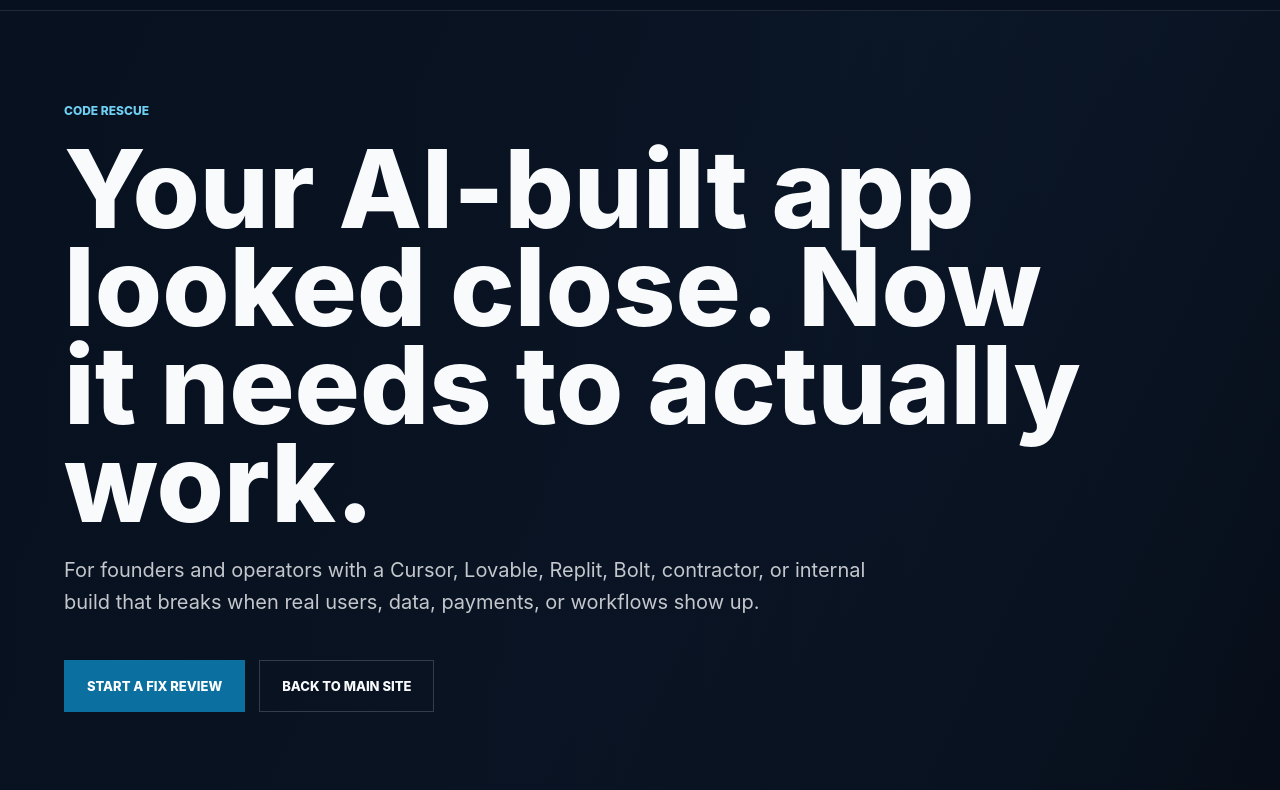
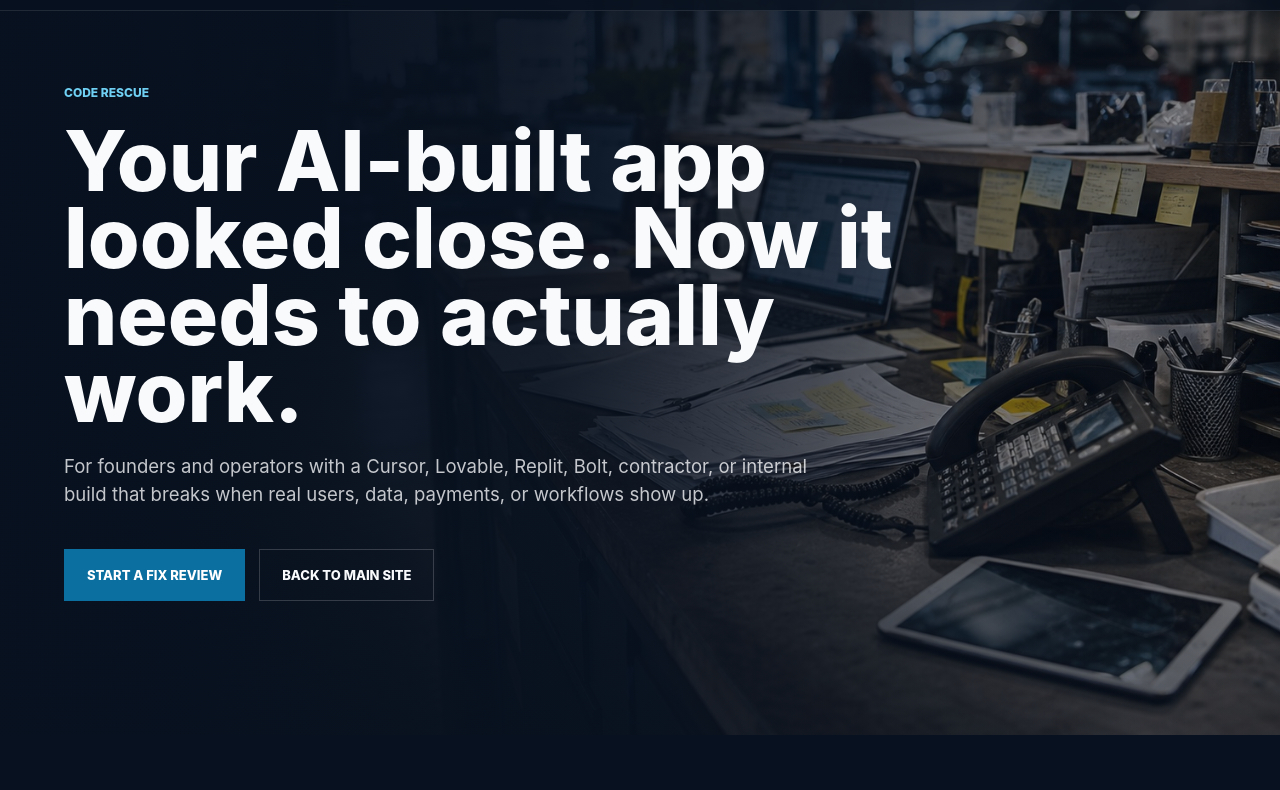
Before and after one commit to piu-base/realworksystems.com, a website: page code-rescue.html in a window 1280 px wide. Shown: the part 65-855 px from the top of the page. Drawn offline with Linux system fonts and the light colour scheme.

Commit message:
Apply image-backed hero to lane pages

```diff
--- a/styles.css
+++ b/styles.css
@@ -907,26 +907,37 @@
 }
 
 .lane-hero {
-  min-height: 86svh;
+  min-height: 100svh;
+  position: relative;
+  overflow: hidden;
   display: grid;
   align-content: center;
-  padding: calc(var(--header) + 92px) clamp(18px, 5vw, 72px) clamp(80px, 10vw, 130px);
+  padding: calc(var(--header) + 42px) clamp(18px, 5vw, 72px) clamp(72px, 8vw, 110px);
   background:
-    linear-gradient(90deg, rgba(8, 17, 31, 0.96) 0%, rgba(8, 17, 31, 0.78) 58%, rgba(8, 17, 31, 0.42) 100%),
-    linear-gradient(115deg, #08111f 0%, #102039 52%, #050a12 100%);
+    linear-gradient(90deg, rgba(8, 17, 31, 0.98) 0%, rgba(8, 17, 31, 0.9) 43%, rgba(8, 17, 31, 0.48) 76%, rgba(8, 17, 31, 0.24) 100%),
+    linear-gradient(0deg, rgba(8, 17, 31, 0.46), transparent 34%, rgba(8, 17, 31, 0.32)),
+    url("assets/hero-operations-floor.jpg");
+  background-position: center right;
+  background-size: cover;
+}
+
+.lane-hero > * {
+  position: relative;
+  z-index: 1;
 }
 
 .lane-hero h1 {
-  max-width: 1040px;
-  font-size: 6.8rem;
-  line-height: 0.9;
+  max-width: 960px;
+  margin-bottom: 22px;
+  font-size: 5.25rem;
+  line-height: 0.92;
 }
 
 .lane-hero > p:not(.eyebrow) {
-  max-width: 820px;
+  max-width: 760px;
   color: rgba(248, 250, 252, 0.78);
-  font-size: 1.25rem;
-  line-height: 1.6;
+  font-size: 1.16rem;
+  line-height: 1.5;
 }
 
 .lane-detail {
@@ -1282,8 +1293,9 @@
   }
 
   .lane-hero {
-    min-height: auto;
+    min-height: 100svh;
     padding-top: calc(var(--header) + 64px);
+    background-position: 66% center;
   }
 
   .lane-review-grid article {
```
